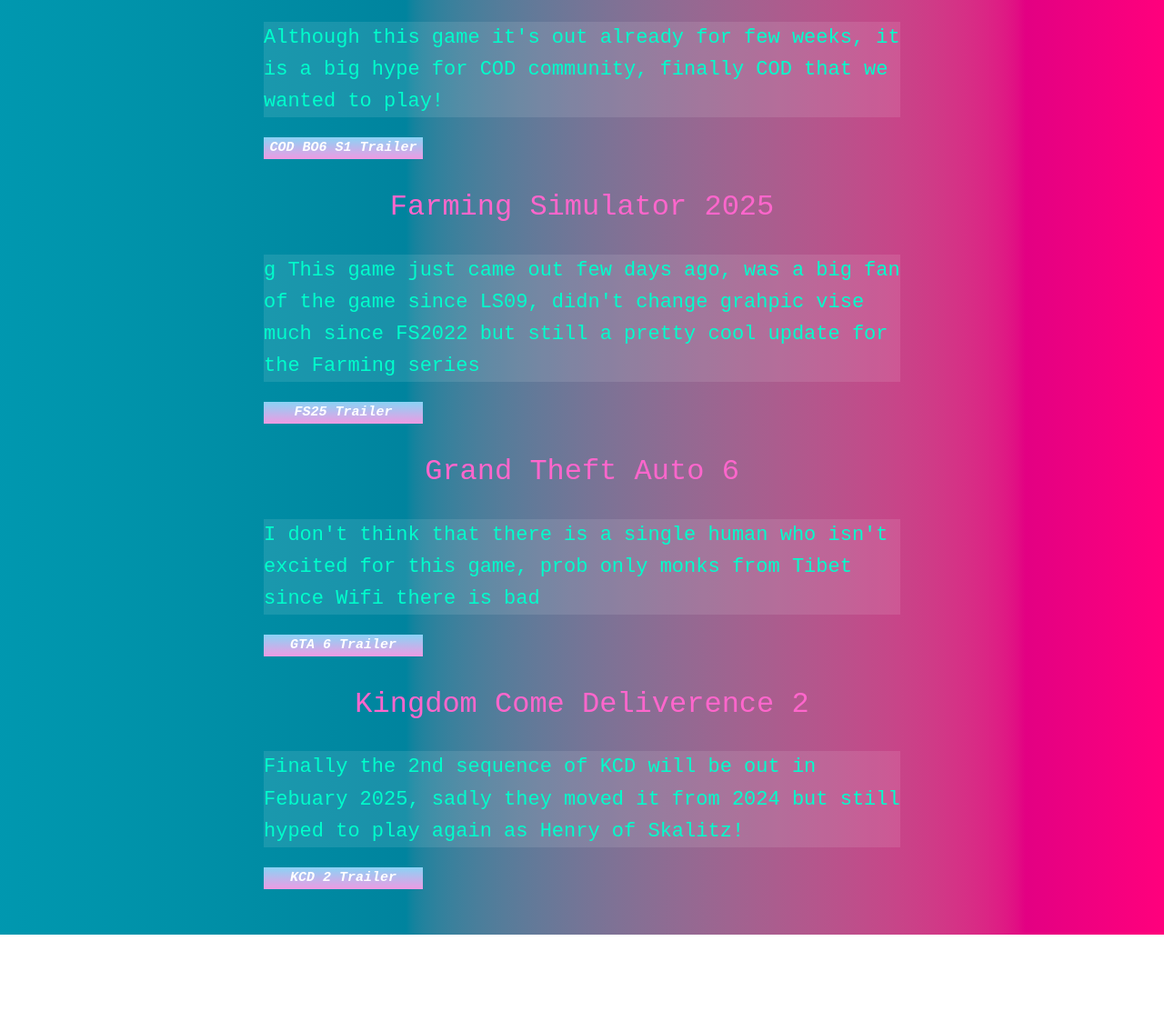
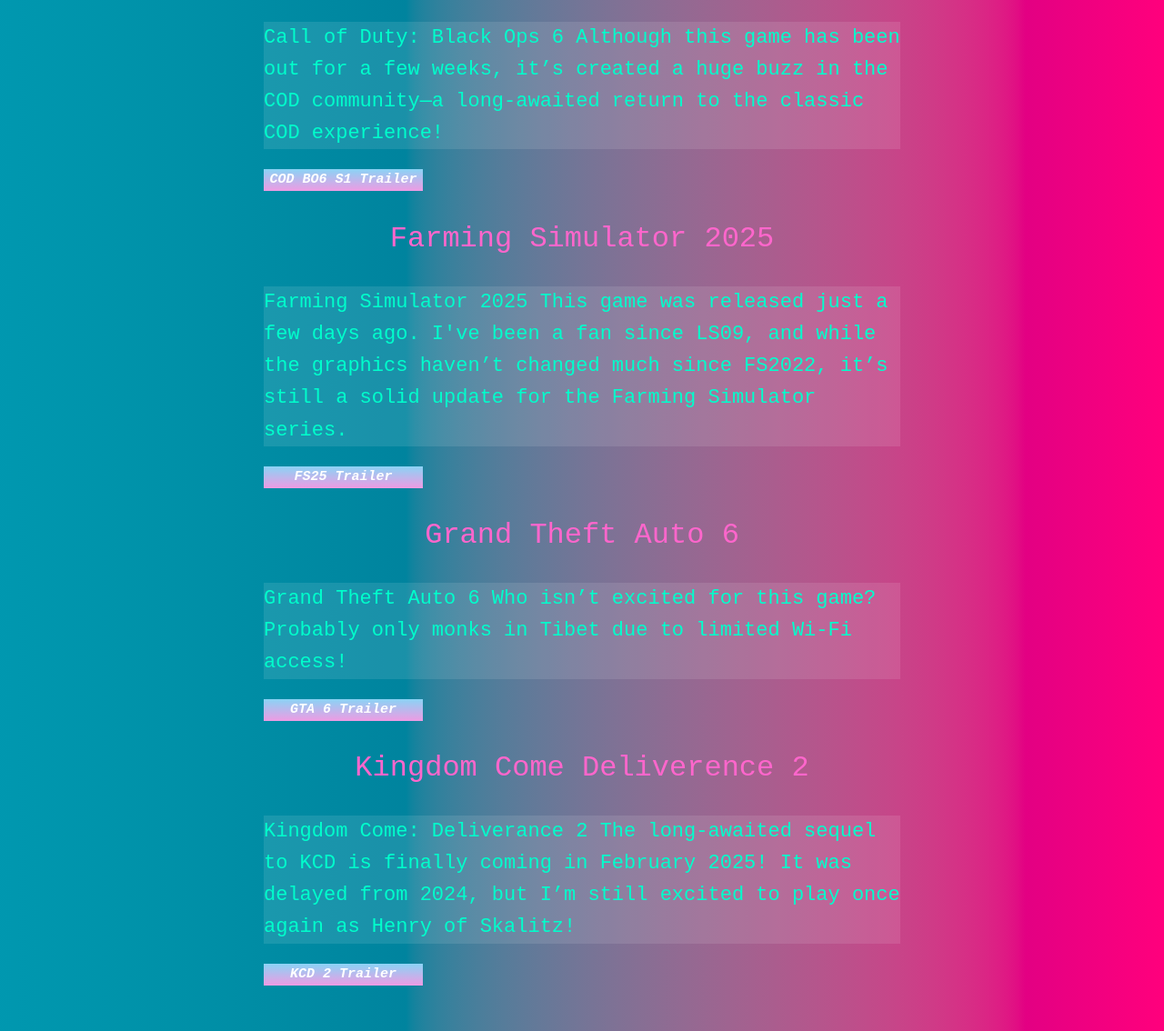
Before and after one commit to Solenoko/medium-article, a plain HTML site: page index.html in a window 1280 px wide. Shown: the part 634-1768 px from the top of the page at 91% size. Before the commit the page ends 1662 px from the top, so only its background shows below. Drawn offline with Linux system fonts and the light colour scheme.

Commit message:
Update index.html

```diff
--- a/index.html
+++ b/index.html
@@ -15,25 +15,16 @@
     </div>
   <div class="container">
     <h2>Call Of Duty Back Ops 6</h2>
-      <p>
-        Although this game it's out already for few weeks, it is a big hype for COD community, finally COD that we wanted to play!
-      </p>
+      <p>Call of Duty: Black Ops 6 Although this game has been out for a few weeks, it’s created a huge buzz in the COD community—a long-awaited return to the classic COD experience!</p>
       <a href="https://www.youtube.com/watch?v=gLOL8zLyE10" target="_blank" class="link-medium">COD BO6 S1 Trailer</a>
     <h2>Farming Simulator 2025</h2>
-      <p>g
-        This game just came out few days ago, was a big fan of the game since LS09, didn't change grahpic vise much since FS2022 but still a pretty cool update for the Farming series
-      </p>
+      <p>Farming Simulator 2025 This game was released just a few days ago. I've been a fan since LS09, and while the graphics haven’t changed much since FS2022, it’s still a solid update for the Farming Simulator series.</p>
       <a href="https://www.youtube.com/watch?v=IahVluSZrGw" target="_blank" class="link-medium">FS25 Trailer</a>
     <h2>Grand Theft Auto 6</h2>
-      <p>
-        I don't think that there is a single human who isn't excited for this game, prob only monks from Tibet since Wifi there is bad
-      </p>
+      <p>Grand Theft Auto 6 Who isn’t excited for this game? Probably only monks in Tibet due to limited Wi-Fi access!</p>
       <a href="https://www.youtube.com/watch?v=QdBZY2fkU-0" target="_blank" class="link-medium">GTA 6 Trailer</a>
     <h2>Kingdom Come Deliverence 2</h2>
-      <p>
-        Finally the 2nd sequence of KCD will be out in Febuary 2025, sadly they moved it from 2024 but still hyped to play again as Henry of Skalitz!
-      </p>
+      <p>Kingdom Come: Deliverance 2 The long-awaited sequel to KCD is finally coming in February 2025! It was delayed from 2024, but I’m still excited to play once again as Henry of Skalitz!</p>
       <a href="https://www.youtube.com/watch?v=BQu-uuQYrXY" target="_blank" class="link-medium">KCD 2 Trailer</a>
   </div>
-</body>
 </html>
```
Lines whose indentation alone changed are shown as unchanged.
